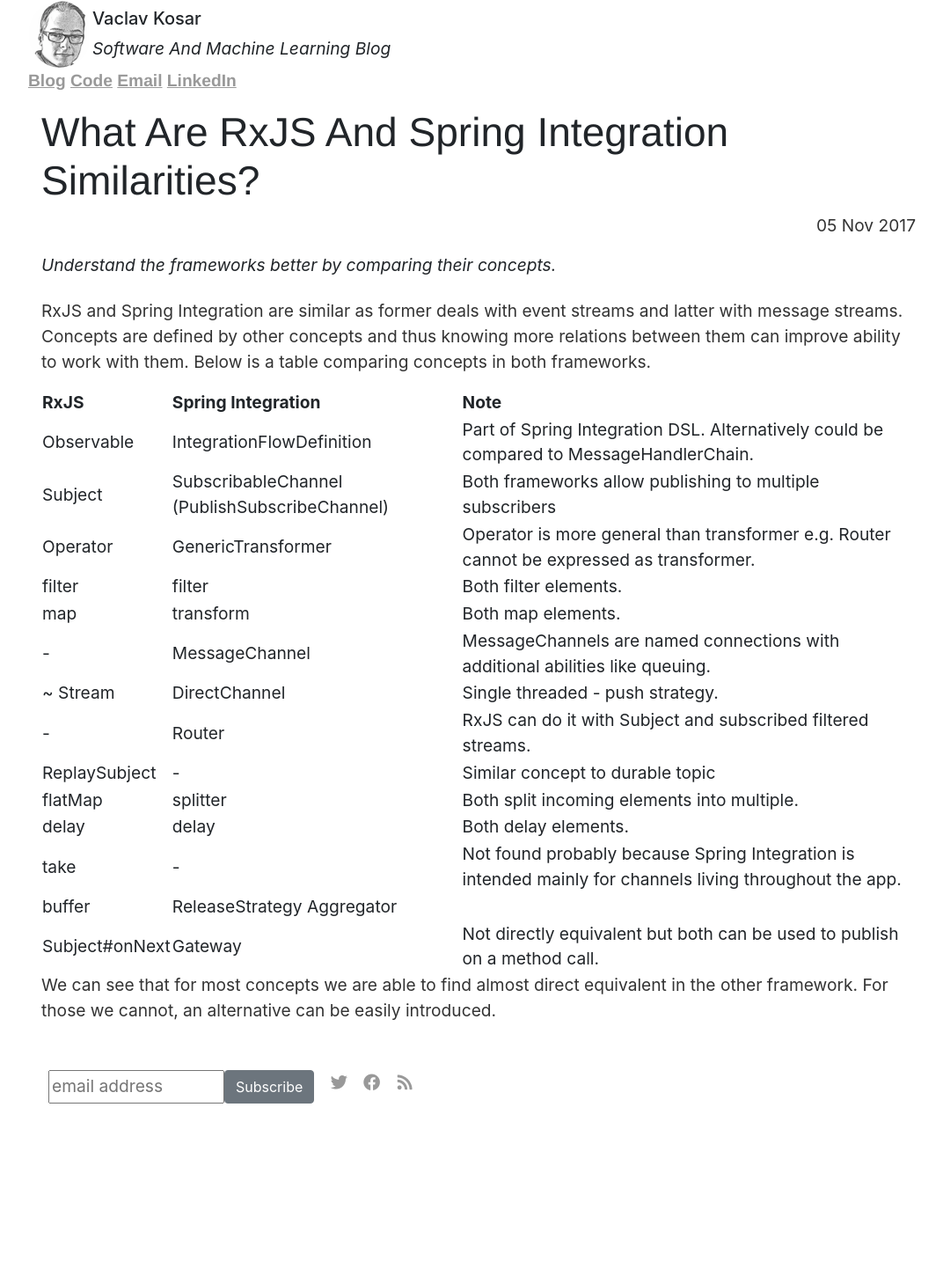
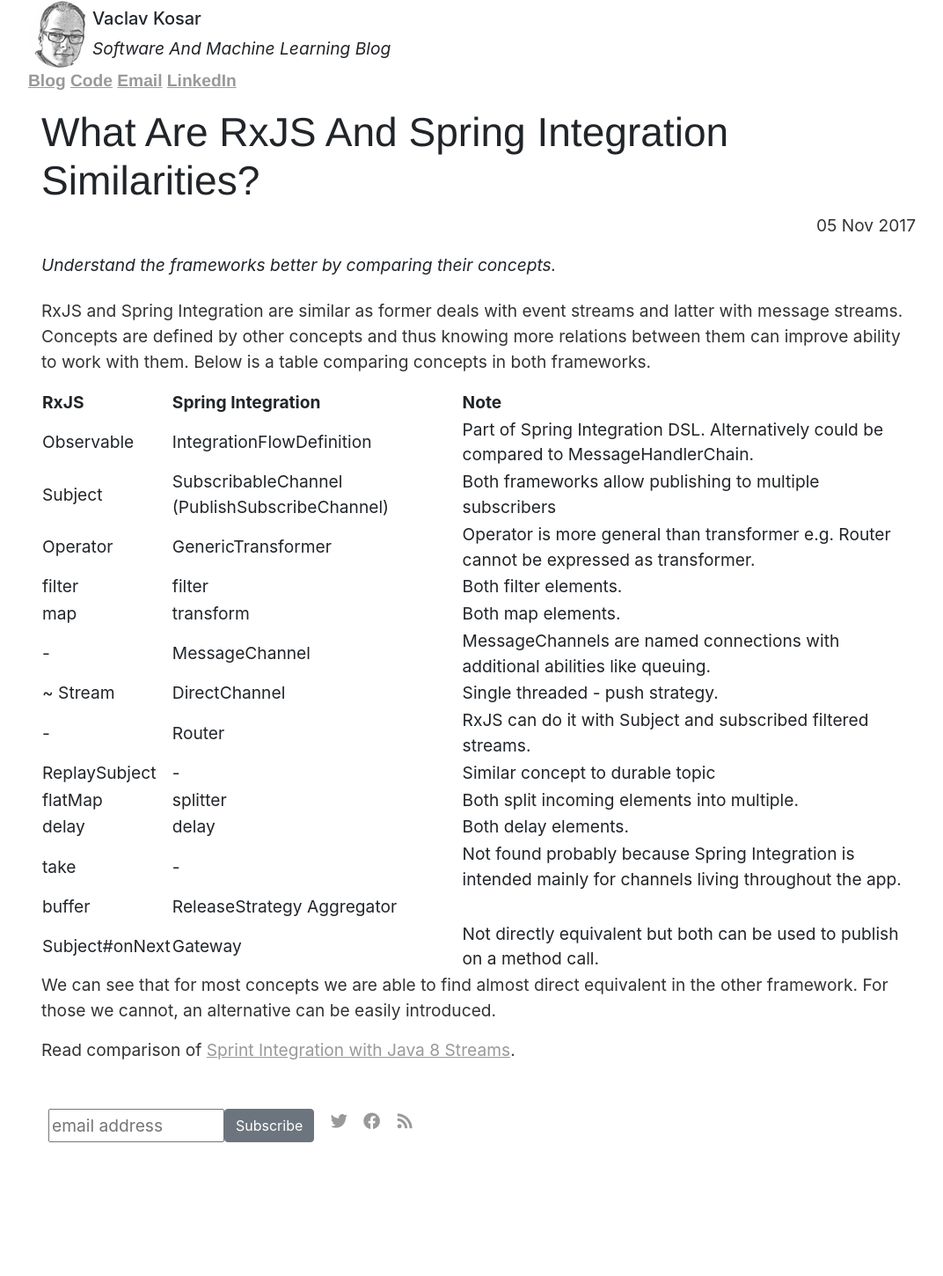
Before and after one commit to vackosar/vackosar.github.io, a Jekyll site: the page built from _posts/2017-11-05-RxJS-And-Spring-Integration-Similarities.md, in a window 1280 px wide. Shown: the whole page at 88% size, without its empty margins (96-1168 px from the left). Built offline with Jekyll 4.4.1, drawn with Linux system fonts in a browser that asks for light colours; nearby versions of some CDN libraries; library files that are not in the unit come from our copies; comment, search, counter and statistics services are not loaded; before the commit the page ends 1406 px from its top, so only the background shows below that.

Commit message:
comparisons

```diff
--- a/_posts/2017-11-05-RxJS-And-Spring-Integration-Similarities.md
+++ b/_posts/2017-11-05-RxJS-And-Spring-Integration-Similarities.md
@@ -28,4 +28,7 @@
 |Subject#onNext|Gateway  |Not directly equivalent but both can be used to publish on a method call.|
 
 
-We can see that for most concepts we are able to find almost direct equivalent in the other framework. For those we cannot, an alternative can be easily introduced.
+We can see that for most concepts we are able to find almost direct equivalent in the other framework.
+For those we cannot, an alternative can be easily introduced.
+
+Read comparison of [Sprint Integration with Java 8 Streams](/software/Spring-Integration-Highlights).
```
Also changed, not shown: _posts/2017-10-28-Spring-Integration-Highlights.md (+4 -0 lines).
